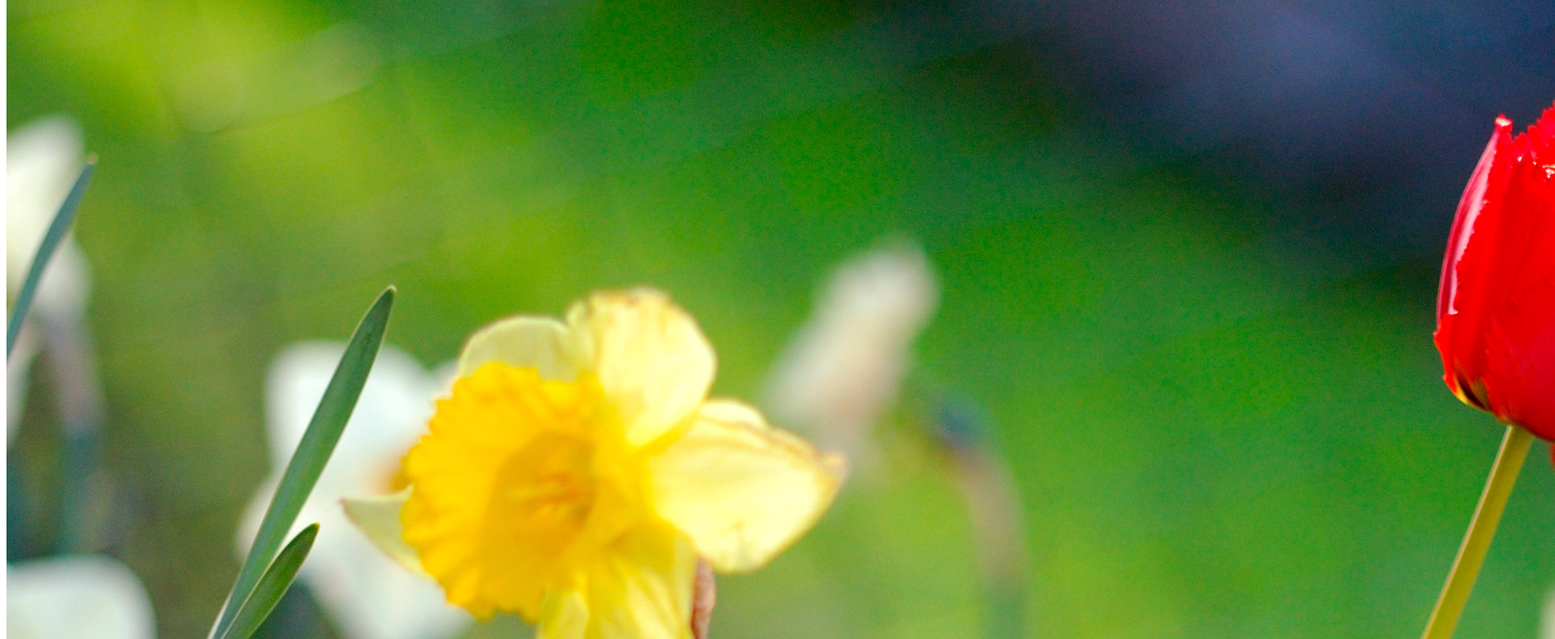
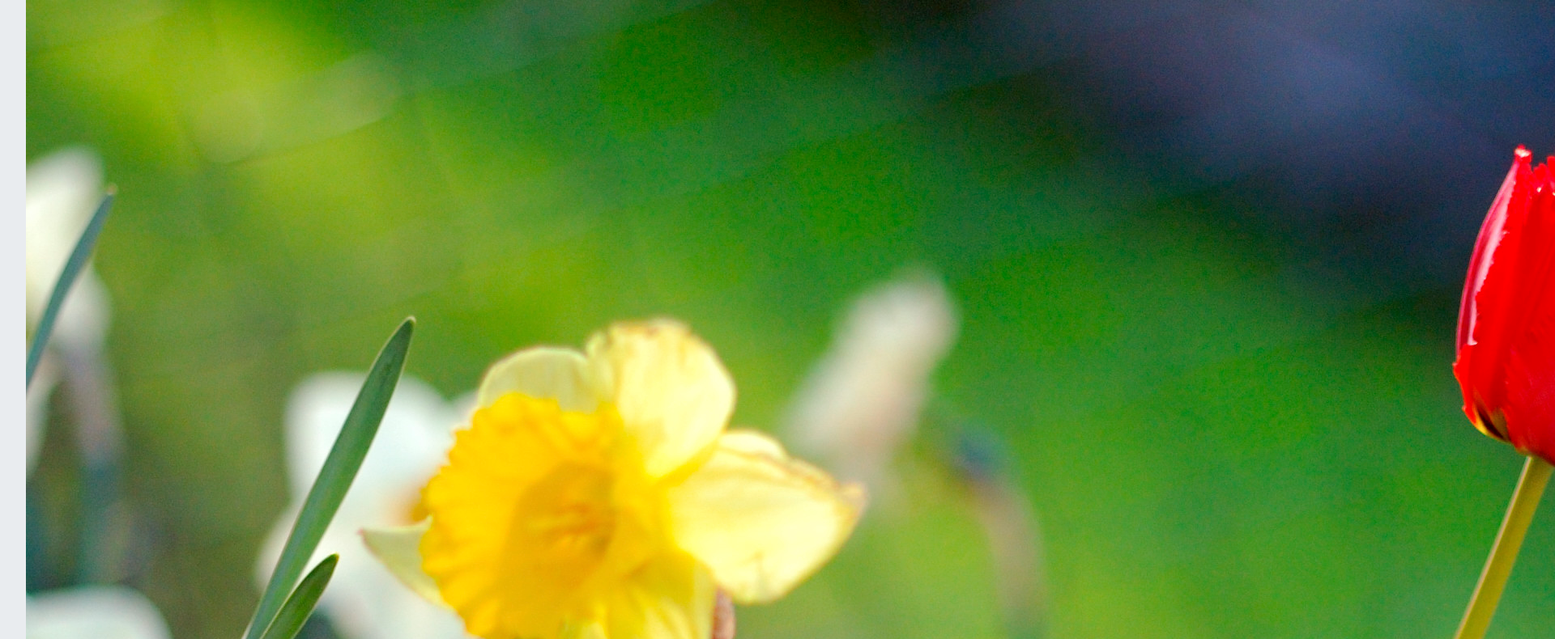
Before and after one commit to kirkstone/Spring, a plain HTML site: page index.html in a window 1280 px wide. Shown: the part 152-942 px from the top of the page at 81% size, 1920 px wide, since content can reach past the window. Drawn offline with nearby package versions, Linux system fonts and the light colour scheme.

Commit message:
added bootstrap

```diff
--- a/index.html
+++ b/index.html
@@ -1,5 +1,8 @@
 <link rel="stylesheet" href="stylesheet.css">
+<link rel="stylesheet" href="https://stackpath.bootstrapcdn.com/bootstrap/4.3.1/css/bootstrap.min.css" integrity="sha384-ggOyR0iXCbMQv3Xipma34MD+dH/1fQ784/j6cY/iJTQUOhcWr7x9JvoRxT2MZw1T" crossorigin="anonymous">
 <<main>
+ <div class="jumbotron">
   <h1>Spring is Near! </h1>
   <img src="Colorful_spring_garden.jpg" alt="Colorful_spring_garden">
+ </div>
 </main>
```
